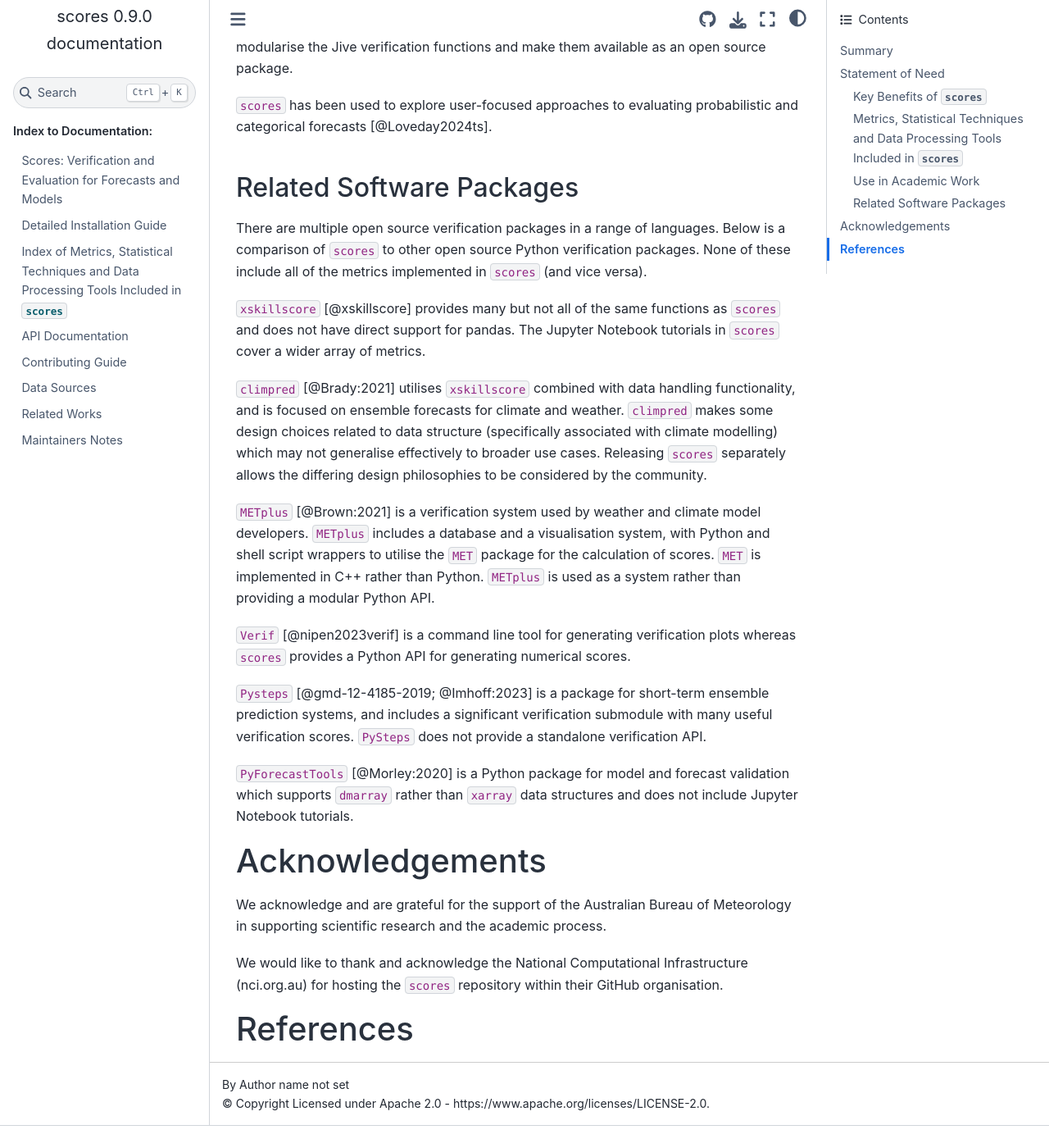
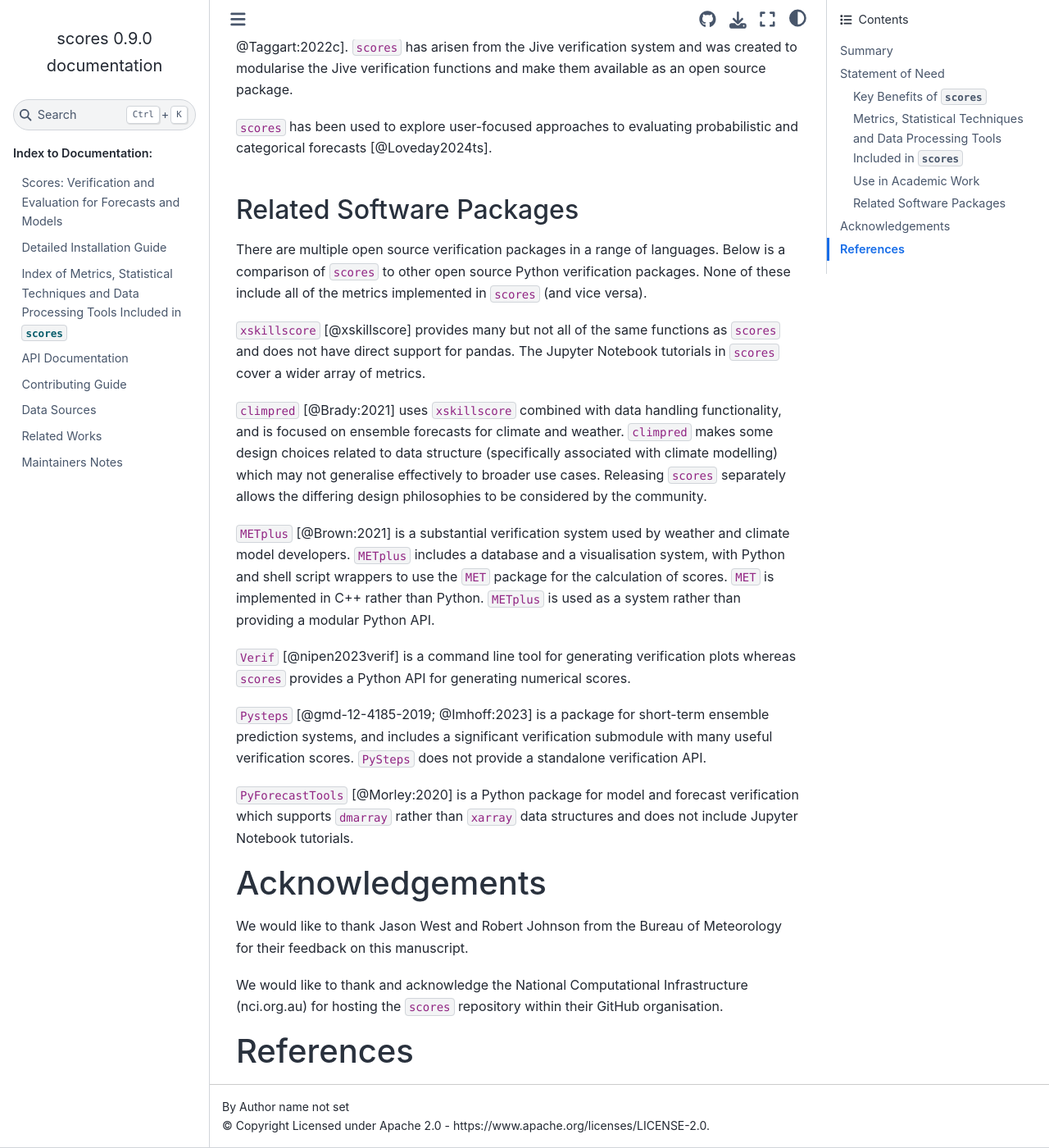
Before and after one commit to nci/scores, a Sphinx documentation site: the page built from docs/paper.md, in a window 1280 px wide and 1400 px high, scrolled down 3573 px. Shown: the whole window at 82% size. Built offline with Sphinx 7.4.7 and the Sphinx Book theme 1.1.4, drawn with Linux system fonts in a browser that asks for light colours; pages that are not in the unit, such as notebooks, are missing from menus; before the commit the page ends 4946 px from its top, so only the background shows below that; some of the changed text lies outside the part shown.

Commit message:
Response to feedback (#481)
* Response to feedback
* Adjust utilised to used as a more appropriate term
* Adjust capitals

```diff
--- a/docs/paper.md
+++ b/docs/paper.md
@@ -71,15 +71,15 @@ The software repository can be found at [https://github.com/nci/scores/](https:/
 
 # Statement of Need
 
-The research purpose of this software is (a) to mathematically verify and validate scientific research and (b) to foster research into new scores and metrics.
+The purpose of this software is (a) to mathematically verify and validate models and predictions and (b) to foster research into new scores and metrics.
 
 ## Key Benefits of `scores`
 
-In order to meet the needs of researchers, `scores` provides the following key benefits.
+In order to meet the needs of researchers and other users, `scores` provides the following key benefits.
 
 **Data Handling**
 
-- Works with n-dimensional data (e.g., geospatial, vertical and temporal dimensions) for both point-based and gridded data. `scores` can effectively handle the dimensionality, data size and data structures commonly utilised for:
+- Works with n-dimensional data (e.g., geospatial, vertical and temporal dimensions) for both point-based and gridded data. `scores` can effectively handle the dimensionality, data size and data structures commonly used for:
   - gridded Earth system data (e.g. numerical weather prediction models)
   - tabular, point, latitude/longitude or site-based data (e.g. forecasts for specific locations).
 - Handles missing data, masking of data and weighting of results.
@@ -107,7 +107,7 @@ At the time of writing, `scores` includes over 50 metrics, statistical technique
 
 The ongoing development roadmap includes the addition of more metrics, tools, and statistical tests.
 
-Table: A **Curated Selection** of the Metrics, Tools and Statistical Tests Currently Included in `scores`
+Table: A **curated selection** of the metrics, tools and statistical tests currently included in `scores`
 
 |              | **Description** |**A Selection of the Functions Included in `scores`**|
 |--------------|-----------------|-----------------------------------------------------|
@@ -133,19 +133,19 @@ There are multiple open source verification packages in a range of languages. Be
 
 `xskillscore` [@xskillscore] provides many but not all of the same functions as `scores` and does not have direct support for pandas. The Jupyter Notebook tutorials in `scores` cover a wider array of metrics.
 
-`climpred` [@Brady:2021] utilises `xskillscore` combined with data handling functionality, and is focused on ensemble forecasts for climate and weather. `climpred` makes some design choices related to data structure (specifically associated with climate modelling) which may not generalise effectively to broader use cases. Releasing `scores` separately allows the differing design philosophies to be considered by the community.
+`climpred` [@Brady:2021] uses `xskillscore` combined with data handling functionality, and is focused on ensemble forecasts for climate and weather. `climpred` makes some design choices related to data structure (specifically associated with climate modelling) which may not generalise effectively to broader use cases. Releasing `scores` separately allows the differing design philosophies to be considered by the community.
 
-`METplus` [@Brown:2021] is a verification system used by weather and climate model developers. `METplus` includes a database and a visualisation system, with Python and shell script wrappers to utilise the `MET` package for the calculation of scores. `MET` is implemented in C++ rather than Python. `METplus` is used as a system rather than providing a modular Python API.
+`METplus` [@Brown:2021] is a substantial verification system used by weather and climate model developers. `METplus` includes a database and a visualisation system, with Python and shell script wrappers to use the `MET` package for the calculation of scores. `MET` is implemented in C++ rather than Python. `METplus` is used as a system rather than providing a modular Python API.
 
 `Verif` [@nipen2023verif] is a command line tool for generating verification plots whereas `scores` provides a Python API for generating numerical scores.
 
 `Pysteps` [@gmd-12-4185-2019; @Imhoff:2023] is a package for short-term ensemble prediction systems, and includes a significant verification submodule with many useful verification scores. `PySteps` does not provide a standalone verification API.
 
-`PyForecastTools` [@Morley:2020] is a Python package for model and forecast validation which supports `dmarray` rather than `xarray` data structures and does not include Jupyter Notebook tutorials.
+`PyForecastTools` [@Morley:2020] is a Python package for model and forecast verification which supports `dmarray` rather than `xarray` data structures and does not include Jupyter Notebook tutorials.
 
 # Acknowledgements
 
-We acknowledge and are grateful for the support of the Australian Bureau of Meteorology in supporting scientific research and the academic process.
+We would like to thank Jason West and Robert Johnson from the Bureau of Meteorology for their feedback on this manuscript.
 
 We would like to thank and acknowledge the National Computational Infrastructure (nci.org.au) for hosting the `scores` repository within their GitHub organisation.
 
```
Also changed, not shown: other parts of docs/paper.md (+1 -1 lines).
